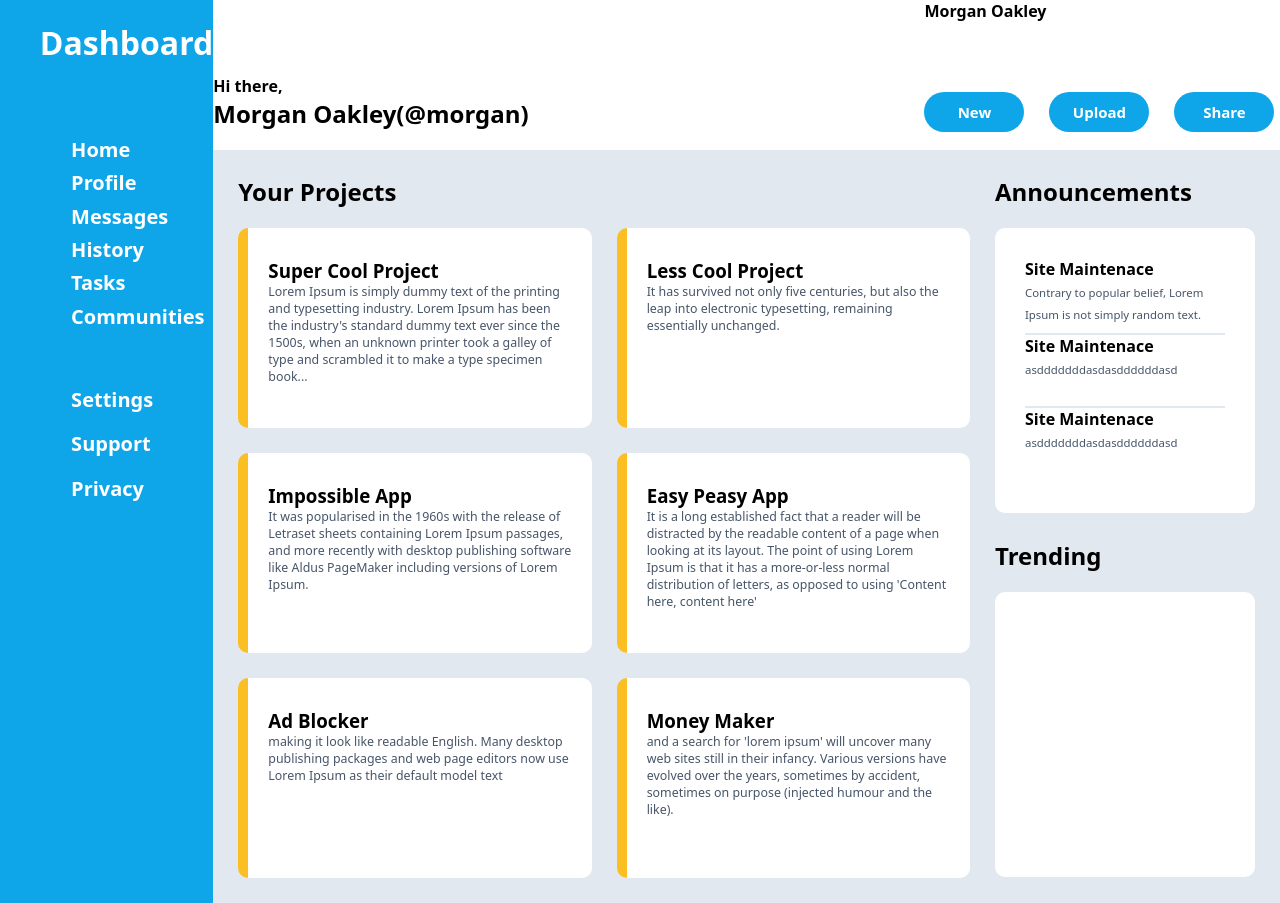
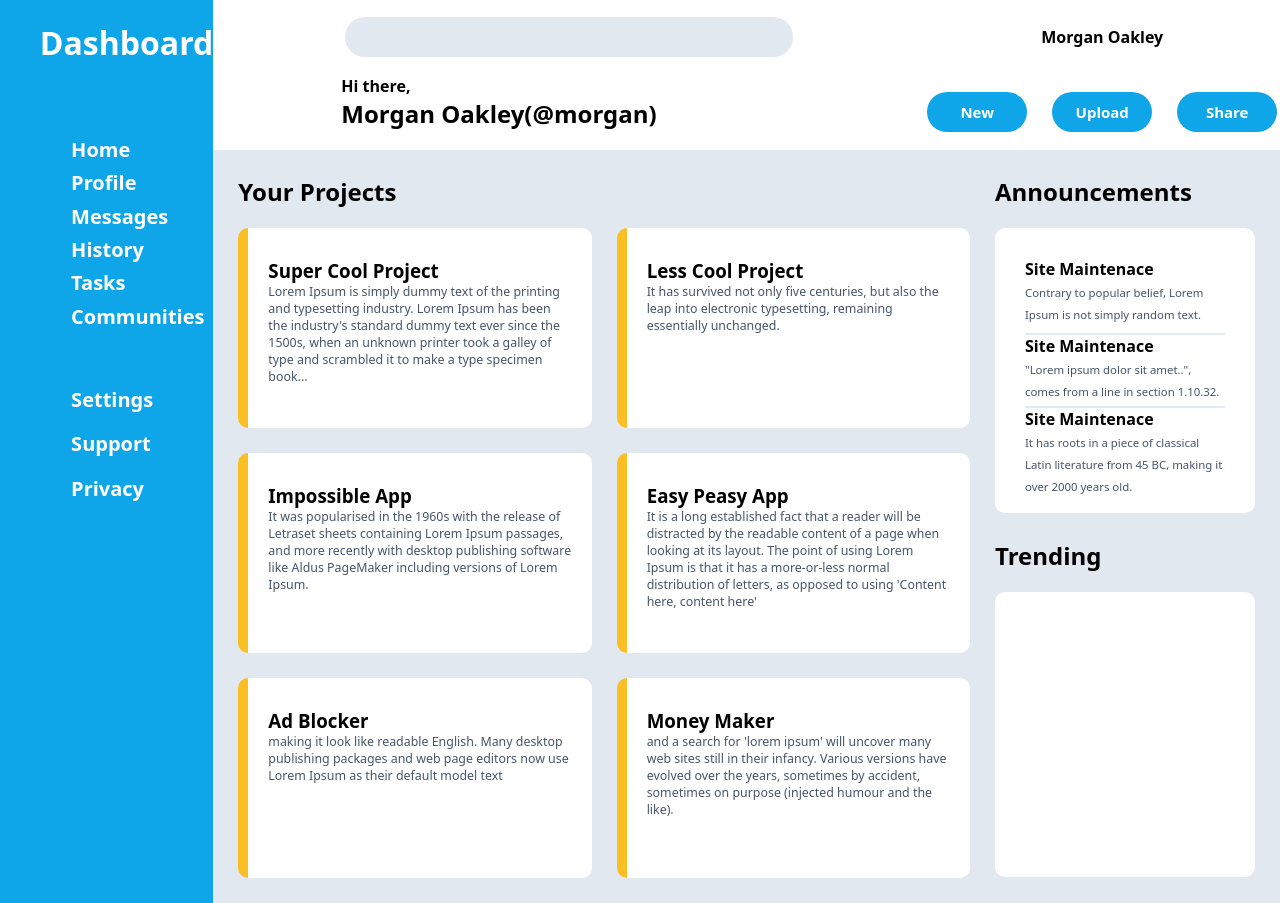
Before and after one commit to Bbaranoski/Adimn, a plain HTML site: page index.html in a window 1280 px wide. Drawn offline with Linux system fonts and the light colour scheme.

Commit message:
make searcg bar

```diff
--- a/index.html
+++ b/index.html
@@ -49,7 +49,13 @@
 
     <div class="header">
 
-        <div></div>
+        <div>
+            <form>
+
+                <input type="search" id="search" name="search">
+
+            </form>
+        </div>
 
         <div>
 
@@ -57,7 +63,7 @@
 
         </div>
 
-        <div>
+        <div class="profile">
 
             <span>Hi there,</span>
 
@@ -65,7 +71,7 @@
 
         </div>
 
-        <div class="buttons">
+        <div>
 
             <button>New</button>
 
@@ -137,7 +143,7 @@
 
                 <h4>Site Maintenace</h4>
 
-                <span>asdddddddasdasddddddasd</span>
+                <span> "Lorem ipsum dolor sit amet..", comes from a line in section 1.10.32.</span>
 
             </div>
 
@@ -145,7 +151,7 @@
 
                 <h4>Site Maintenace</h4>
 
-                <span>asdddddddasdasddddddasd</span>
+                <span>It has roots in a piece of classical Latin literature from 45 BC, making it over 2000 years old.</span>
 
             </div>
 
--- a/style.css
+++ b/style.css
@@ -175,11 +175,13 @@ button{
     border: solid 0px;
 }
 
-.buttons{
+.header > div{
 
     display: flex;
 
     align-items: center;
+
+    justify-content: center;
 
     gap: 25px;
 
@@ -216,3 +218,33 @@ button{
     border-bottom: 2px solid #e2e8f0;
 
 }
+
+#search{
+
+    border: solid 0px;
+
+    background-color: #e2e8f0;
+
+    border-radius: 20px;
+
+    width: max(350px, 35vw);
+
+    height: 40px;
+
+    padding: 15px;
+
+}
+
+.header > .profile{
+
+    flex-direction: column;
+
+    justify-content: flex-start;
+
+    align-items: flex-start;
+
+    gap: 0px;
+
+    padding-left: max(100px, 10vw);
+
+}
```
